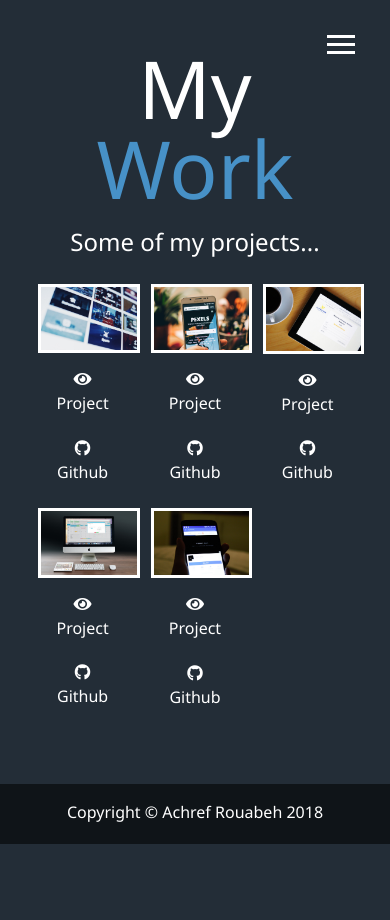
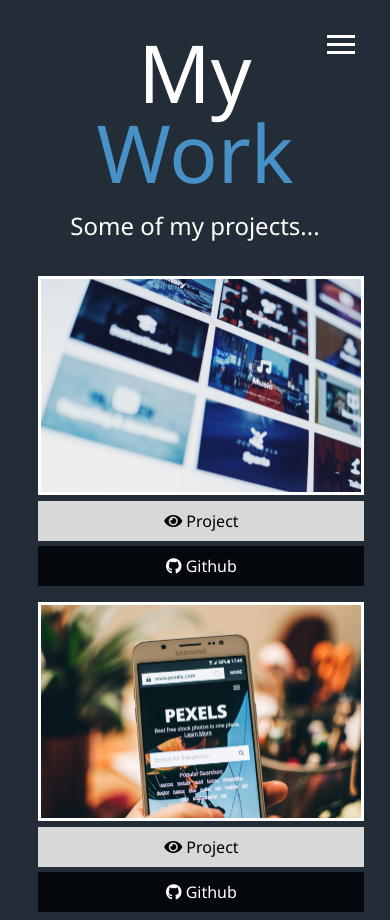
Before and after one commit to BuildDev/My-portfolio, a website: page dist/work.html in a window 390 px wide. Shown: the top 920 px of the page. Before the commit the page ends 844 px from the top, so only its background shows below. Drawn offline with Linux system fonts and the light colour scheme.

Commit message:
Mobile for work page & styles buttons

```diff
--- a/scss/main.scss
+++ b/scss/main.scss
@@ -32,10 +32,10 @@ h3 {
     margin-bottom: 2rem;
     padding: 0.2rem 1rem;
     //background: rgba(lighten($primary-color, 2), 0.5);
-    &.sm-heading2 {
-      font-size: 1rem;
-      margin-bottom: 2rem;
-    }
+  }
+  &.sm-heading2 {
+    font-size: 1.5rem;
+    margin-bottom: 2rem;
   }
 }
 
@@ -140,10 +140,12 @@ main {
 //*******************Buttons Styles Work Page***********//
 
 .btn {
-  display: inline-block;
+  display: block;
   padding: 0.5rem 1rem;
   border: 0;
   margin-bottom: 0.3rem;
+  margin-left: 0.4rem;
+  margin-right: -0.4rem;
 
   &hover {
     background: $secondary-color;
@@ -153,10 +155,13 @@ main {
 
 .btn-dark {
   @extend .btn;
+  background: darken($secondary-color, 50);
+  color: #fff;
 }
-
 .btn-light {
   @extend .btn;
+  background: rgb(216, 216, 216);
+  color: rgb(0, 0, 0);
 }
 
 #main-footer {
--- a/scss/mobile.scss
+++ b/scss/mobile.scss
@@ -1,8 +1,12 @@
 // WideScreens
 @include mediaXl {
+  .projects {
+    grid-template-columns: repeat(4, 1fr);
+  }
 }
 //DESKTOP
 @include mediaLg {
+  grid-template-columns: repeat(3, 1fr);
 }
 //TABLETS
 @include mediaMd {
@@ -58,6 +62,9 @@
   .bio-img {
     margin-top: 30px;
   }
+  .projects {
+    grid-template-columns: repeat(2, 1fr);
+  }
 }
 //SMARTPHONES
 @include mediaSm {
@@ -66,9 +73,12 @@
     main#home h1 {
       margin-top: 10vh;
     }
-    .lg-heading {
-      margin-top: 1rem;
-      font-size: 5rem;
+    .projects {
+      grid-template-columns: 1fr;
     }
+    //.lg-heading {
+    //margin-top: 1rem;
+    //font-size: 5rem;
+    //}
   }
 }
```
Also changed, not shown: dist/about.html, dist/css/main.css, dist/css/mobile.css (added), dist/work.html.
